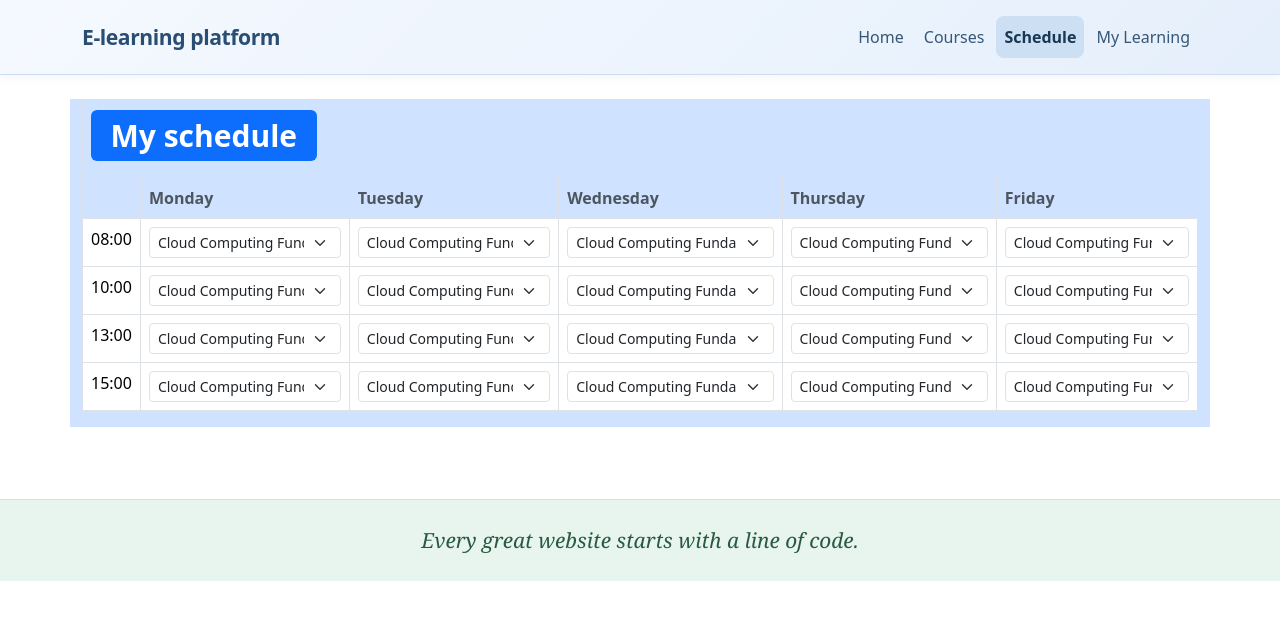
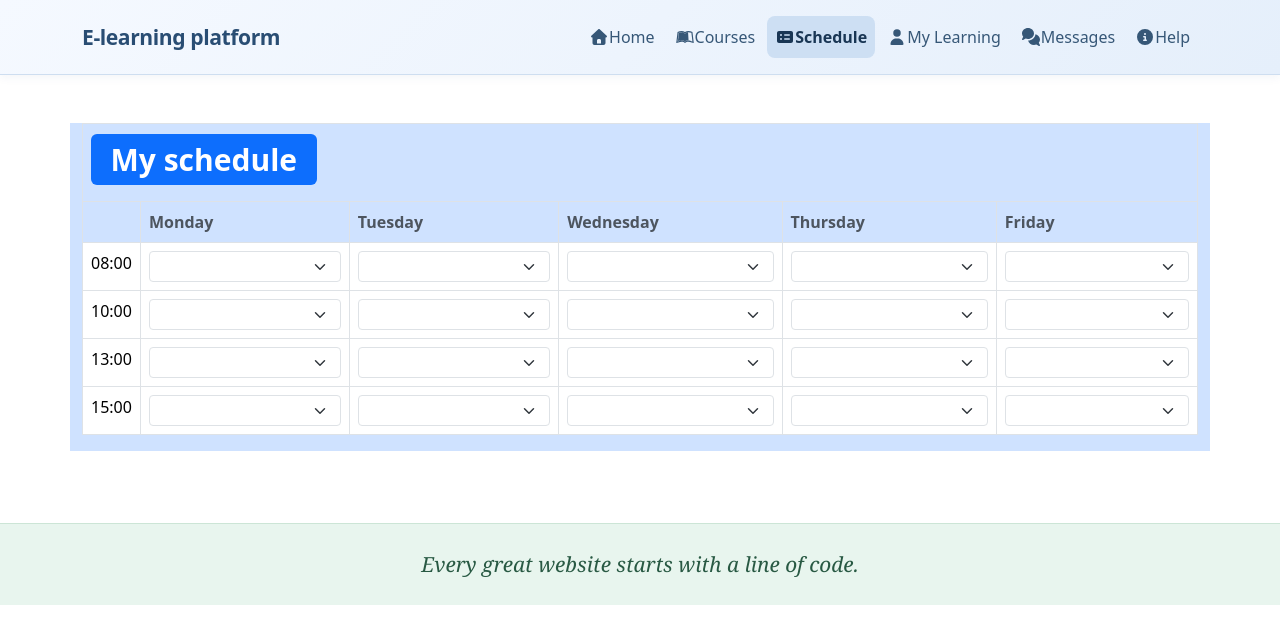
Before and after one commit to delindblad/frontend_project, a React (Vite) app: page /schedule in a window 1280 px wide. Shown: the top 644 px of the page. Built offline with nearby package versions, Linux system fonts and the light colour scheme.

Commit message:
Updated navbar.

```diff
--- a/src/App.jsx
+++ b/src/App.jsx
@@ -5,6 +5,7 @@ import Courses from "./Courses.jsx";
 import CourseDetails from './CourseDetails.jsx';
 import NavBar from "./NavBar.jsx";
 import Schedule from "./Schedule.jsx";
+import CookieModal from "./CookieModal.jsx";
 import { schedule } from './data/schedule.js';
 import Footer from "./Footer.jsx";
 import {currentCourses} from "./data/schedule.js";
@@ -24,6 +25,8 @@ function App() {
             </nav>*/}
 
             {/* Routes */}
+
+
             <NavBar />
             <Routes>
                 <Route path="/" element={<Home />} />
--- a/src/NavBar.jsx
+++ b/src/NavBar.jsx
@@ -1,6 +1,11 @@
 import { Link, NavLink } from "react-router-dom";
 import { Container, Nav, Navbar } from "react-bootstrap";
 import "./App.css";
+import {FontAwesomeIcon} from "@fortawesome/react-fontawesome";
+import {
+  faCircleInfo, faComments,faHouse,faRectangleList,faUser
+} from "@fortawesome/free-solid-svg-icons";
+import {faLeanpub} from "@fortawesome/free-brands-svg-icons";
 
 function NavBar() {
   return (
@@ -22,19 +27,31 @@ function NavBar() {
           <Nav className="ms-auto gap-lg-1">
                                     {/* Highlight Home only when the URL matches exactly. */}
             <Nav.Link as={NavLink} to="/" end>
+              <FontAwesomeIcon icon={faHouse} />
               Home
             </Nav.Link>
 
             <Nav.Link as={NavLink} to="/courses">
+              <FontAwesomeIcon icon={faLeanpub} />
               Courses
             </Nav.Link>
                        {/* Replace these placeholders when the pages are ready. */}
             <Nav.Link as={NavLink} to="/schedule">
+              <FontAwesomeIcon icon={faRectangleList} />
               Schedule
             </Nav.Link>
 
             <Nav.Link as={NavLink} to="/mylearning">
+              <FontAwesomeIcon icon={faUser} />
               My Learning
+            </Nav.Link>
+            <Nav.Link as={NavLink} to="/messages">
+              <FontAwesomeIcon icon={faComments}/>
+              Messages
+            </Nav.Link>
+            <Nav.Link as={NavLink} to="/help">
+              <FontAwesomeIcon icon={faCircleInfo} />
+              Help
             </Nav.Link>
                                    {/* Preserve the dropdown items from master. */}
 
--- a/src/Schedule.jsx
+++ b/src/Schedule.jsx
@@ -2,19 +2,62 @@
 import ScheduleComponent from "./ScheduleComponent.jsx";
 import Row from "react-bootstrap/Row";
 import {Col, Container} from "react-bootstrap";
+import {FontAwesomeIcon} from "@fortawesome/react-fontawesome";
+import * as byPrefixAndName from "@fortawesome/free-solid-svg-icons";
+import {faHouse} from "@fortawesome/free-solid-svg-icons";
+import Card from "react-bootstrap/Card";
+import Button from "react-bootstrap/Button";
 
 
 function Schedule(props) {
     const currentCourses = props.currentCourses;
     return (
 
-        <Container fluid="sm" className="py-4"  >
+        <Container fluid="sm" className="py-4" >
+           {/* <Row>*/}
+                {/*<Card>
+                    <Card.Img variant="top" src="holder.js/100px180" />
+                    <Card.Body>
+                        <Card.Title>Progress</Card.Title>
+                        <Card.Text>
+                            Some quick example text to build on the card title and make up the
+                            bulk of the card's content.
+                        </Card.Text>
 
-                <Row className="bg-primary-subtle">
-                    <Col className="bg-primary-subtle">
-                        <ScheduleComponent currentCourses={currentCourses}/>
-                    </Col>
-                </Row>
+                    </Card.Body>
+                </Card>
+            </Row>
+            <br/>*/}
+            {/*<Row xs={1} md={2} className="bg-primary-subtle">
+                <Col className=""><Card style={{ width: '18rem' }}>
+                    <Card.Img variant="top" src="holder.js/100px180" />
+                    <Card.Body>
+                        <Card.Title>Card Title</Card.Title>
+                        <Card.Text>
+                            Some quick example text to build on the card title and make up the
+                            bulk of the card's content.
+                        </Card.Text>
+                        <Button variant="primary">Go somewhere</Button>
+                    </Card.Body>
+                </Card></Col>
+                <Col ><Card style={{ width: '18rem' }}>
+                    <Card.Img variant="top" src="holder.js/100px180" />
+                    <Card.Body>
+                        <Card.Title>Card Title</Card.Title>
+                        <Card.Text>
+                            Some quick example text to build on the card title and make up the
+                            bulk of the card's content.
+                        </Card.Text>
+                        <Button variant="primary">Go somewhere</Button>
+                    </Card.Body>
+                </Card></Col>
+            </Row>*/}
+            <br></br>
+            <Row className="bg-primary-subtle">
+                <Col className="bg-primary-subtle">
+                    <ScheduleComponent currentCourses={currentCourses}/>
+                </Col>
+            </Row>
 
 
         </Container>
--- a/src/ScheduleComponent.jsx
+++ b/src/ScheduleComponent.jsx
@@ -2,6 +2,8 @@
 import Table from 'react-bootstrap/Table';
 import Form from 'react-bootstrap/Form';
 import {useState} from "react";
+import {faSchoolFlag} from "@fortawesome/free-solid-svg-icons";
+import {FontAwesomeIcon} from "@fortawesome/react-fontawesome";
 
 function ScheduleComponent(props) {
 
@@ -11,7 +13,8 @@ function ScheduleComponent(props) {
         <Table border-top border-4 border-primary bg-primary-subtle stiped="true" bordered>
             <thead>
             <tr>
-                <th className="text-muted bg-primary-subtle" colSpan={6}><h1><span className="badge bg-primary">My schedule</span></h1></th>
+                <th className="text-muted bg-primary-subtle" colSpan={6}><h1><span className="badge bg-primary">My schedule</span></h1>
+                </th>
             </tr>
             <tr>
 
@@ -27,75 +30,75 @@ function ScheduleComponent(props) {
             <tr>
                 <td >08:00</td>
                 <td>
-                    <SubjectItem currentCourses={currentCourses} id={"0800Monday"}/>
+                    <SubjectSelection currentCourses={currentCourses} id={"0800Monday"}/>
                 </td>
                 <td>
-                    <SubjectItem currentCourses={currentCourses} id={"0800Tuesday"}/>
+                    <SubjectSelection currentCourses={currentCourses} id={"0800Tuesday"}/>
                 </td>
                 <td>
-                    <SubjectItem currentCourses={currentCourses} id={"0800Wednesday"}/>
+                    <SubjectSelection currentCourses={currentCourses} id={"0800Wednesday"}/>
                 </td>
                 <td>
-                    <SubjectItem currentCourses={currentCourses} id={"0800Thursday"}/>
+                    <SubjectSelection currentCourses={currentCourses} id={"0800Thursday"}/>
                 </td>
                 <td>
-                    <SubjectItem currentCourses={currentCourses} id={"0800Friday"}/>
+                    <SubjectSelection currentCourses={currentCourses} id={"0800Friday"}/>
                 </td>
             </tr>
             <tr>
                 <td>10:00</td>
                 <td>
-                    <SubjectItem currentCourses={currentCourses} id={"1000Monday"}/>
+                    <SubjectSelection currentCourses={currentCourses} id={"1000Monday"}/>
                 </td>
                 <td>
-                    <SubjectItem currentCourses={currentCourses} id={"1000Tuesday"}/>
+                    <SubjectSelection currentCourses={currentCourses} id={"1000Tuesday"}/>
                 </td>
                 <td>
-                    <SubjectItem currentCourses={currentCourses} id={"1000Wednesday"}/>
+                    <SubjectSelection currentCourses={currentCourses} id={"1000Wednesday"}/>
                 </td>
                 <td>
-                    <SubjectItem currentCourses={currentCourses} id={"1000Thursday"}/>
+                    <SubjectSelection currentCourses={currentCourses} id={"1000Thursday"}/>
                 </td>
                 <td>
-                    <SubjectItem currentCourses={currentCourses} id={"1000Friday"}/>
+                    <SubjectSelection currentCourses={currentCourses} id={"1000Friday"}/>
                 </td>
 
             </tr>
             <tr>
                 <td>13:00</td>
                 <td>
-                    <SubjectItem currentCourses={currentCourses} id={"1300Monday"}/>
+                    <SubjectSelection currentCourses={currentCourses} id={"1300Monday"}/>
                 </td>
                 <td>
-                    <SubjectItem currentCourses={currentCourses} id={"1300Tuesday"}/>
+                    <SubjectSelection currentCourses={currentCourses} id={"1300Tuesday"}/>
                 </td>
                 <td>
-                    <SubjectItem currentCourses={currentCourses} id={"1300Wednesday"}/>
+                    <SubjectSelection currentCourses={currentCourses} id={"1300Wednesday"}/>
                 </td>
                 <td>
-                    <SubjectItem currentCourses={currentCourses} id={"1300Thursday"}/>
+                    <SubjectSelection currentCourses={currentCourses} id={"1300Thursday"}/>
                 </td>
                 <td>
-                    <SubjectItem currentCourses={currentCourses} id={"1300Friday"}/>
+                    <SubjectSelection currentCourses={currentCourses} id={"1300Friday"}/>
                 </td>
 
             </tr>
             <tr>
                 <td>15:00</td>
                 <td>
-                    <SubjectItem currentCourses={currentCourses} id={"1500Monday"}/>
+                    <SubjectSelection currentCourses={currentCourses} id={"1500Monday"}/>
                 </td>
                 <td>
-                    <SubjectItem currentCourses={currentCourses} id={"1500Tuesday"}/>
+                    <SubjectSelection currentCourses={currentCourses} id={"1500Tuesday"}/>
                 </td>
                 <td>
-                    <SubjectItem currentCourses={currentCourses} id={"1500Wednesday"}/>
+                    <SubjectSelection currentCourses={currentCourses} id={"1500Wednesday"}/>
                 </td>
                 <td>
-                    <SubjectItem currentCourses={currentCourses} id={"1500Thursday"}/>
+                    <SubjectSelection currentCourses={currentCourses} id={"1500Thursday"}/>
                 </td>
                 <td>
-                    <SubjectItem currentCourses={currentCourses} id={"1500Friday"}/>
+                    <SubjectSelection currentCourses={currentCourses} id={"1500Friday"} />
                 </td>
 
             </tr>
@@ -105,10 +108,16 @@ function ScheduleComponent(props) {
 }
 
 
-function SubjectItem(props) {
+function SubjectSelection(props) {
+    const currentCourses = props.currentCourses;
+    const storedValue = localStorage.getItem(props.id);
+
+    //console.log(storedValue);
     const [selectedValue, setSelected] = useState("");
-    const currentCourses = props.currentCourses;
-    //const storedValue = localStorage.getItem(props.id);
+
+
+
+
     /*if (localStorage.getItem(storedValue) === null) {
         //Set to empty
         setSelected("");
@@ -119,12 +128,19 @@ function SubjectItem(props) {
 
     }*/
 
+    const handleChange = (event) => {
+        setSelected(event.target.value)
+        localStorage.setItem(props.id,event.target.value)
+    }
+
+
+
     return (
-    <Form.Select size="sm" value={""}>
+    <Form.Select id={props.id} size="sm" value={storedValue} onChange={handleChange}>
 
         {
             currentCourses.map(
-                (item) => <option className={item} value={item}>{item}</option>
+                (item, index) => <option key={index} className={item} value={item}>{item}</option>
             )
         }
     </Form.Select>
--- a/src/data/schedule.js
+++ b/src/data/schedule.js
@@ -127,7 +127,8 @@ export const schedule = {
 }
 
 export const currentCourses = [
-    'Cloud Computing Fundamentals - Lab',
+    ' ',
+    'Cloud Computing Fundamentals - Lab ',
     'Cloud Computing Fundamentals - Lecture',
     'Cloud Computing Fundamentals - Self Study',
     'Cloud Computing Fundamentals - Quiz',
```
Also changed, not shown: package.json (+7 -1 lines), src/CookieModal.jsx (added, +31 -0 lines), 1 other file (tests, documents, lock files or other folders).
